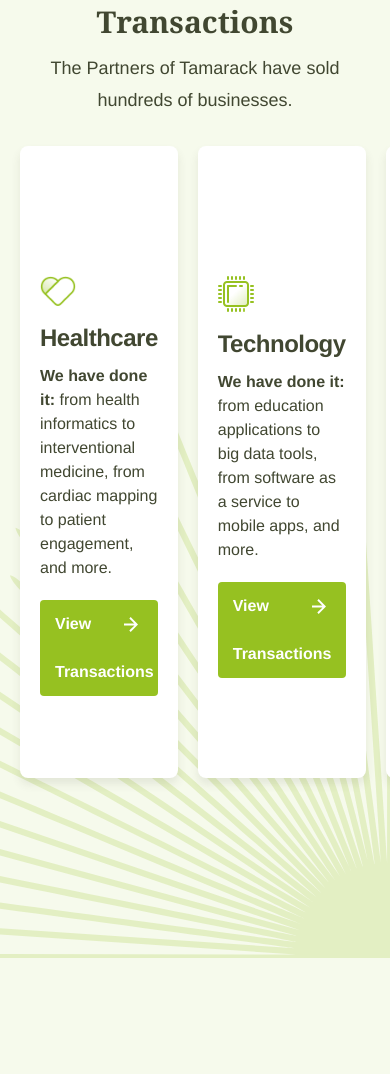
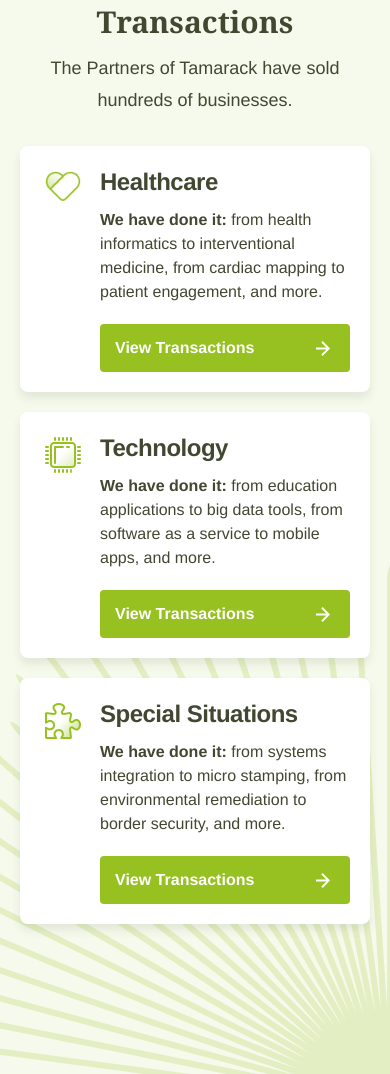
Before and after one commit to gleatherman/tamarack_staging, a website: page index.html in a window 390 px wide. Shown: the part 5480-6554 px from the top of the page. Drawn offline with Linux system fonts and the light colour scheme; some packages are replaced by stand-ins of ours; a web font is replaced by a local one.

Commit message:
Began reworking Transactions for mobile.

```diff
--- a/scss/app.scss
+++ b/scss/app.scss
@@ -935,10 +935,6 @@
 }
 
 
-/* Transactions */
-.transactions {}
-
-
 // Industries
 
 .industries {
@@ -984,6 +980,7 @@
 
 
 // Transactions
+
 .transactions {
     .transactions-content {
         transition: all 0.3s ease;
@@ -1068,6 +1065,22 @@
             }
             .button {
                 margin: 0;
+            }
+        }
+    }
+}
+@include breakpoint(medium) {
+    .transactions-categories {
+        flex-direction: column;
+        .card {
+            width: auto;
+            position: relative;
+            padding-left: 80px;
+            .icon-small {
+                position: absolute;
+                top: 25px;
+                left: 25px;
+                margin: 0 0 10px;
             }
         }
     }
@@ -1210,7 +1223,6 @@
     }
 }
 
-
 //
 // Activated when clicking one of the 3 category cards
 //
@@ -1273,6 +1285,59 @@
     }
 }
 
+@include breakpoint(medium) {
+    .transactions-display {
+        position: relative;
+        display: none;
+        top: 0;
+        left: 0;
+        .transactions-nav {
+            flex-wrap: wrap;
+            a {
+                font-size: 14px;
+                line-height: 36px;
+                margin: 0 5px 10px;
+            }
+        }
+        .transactions-grid {
+            position: relative;
+            top: 0;
+            .transaction {
+                width: calc(50% - 20px);
+            }
+        }
+    }
+    .transactions-active {
+        .transactions-content {
+            display: none;
+        }
+        .transactions-display {
+            display: block;
+            &.healthcare-active .healthcare-grid,
+            &.technology-active .technology-grid,
+            &.special-active .special-grid {
+                display: flex;
+            }
+        }
+        .healthcare-grid,
+        .technology-grid,
+        .special-grid {
+            display: none;
+        }
+
+    }
+}
+
+@include breakpoint(small) {
+    .transactions-display {
+        .transactions-grid {
+            .transaction {
+                width: 100%;
+                margin: 0 0 15px;
+            }
+        }
+    }
+}
 
 
 // Contact us
```
Also changed, not shown: css/app.css.
